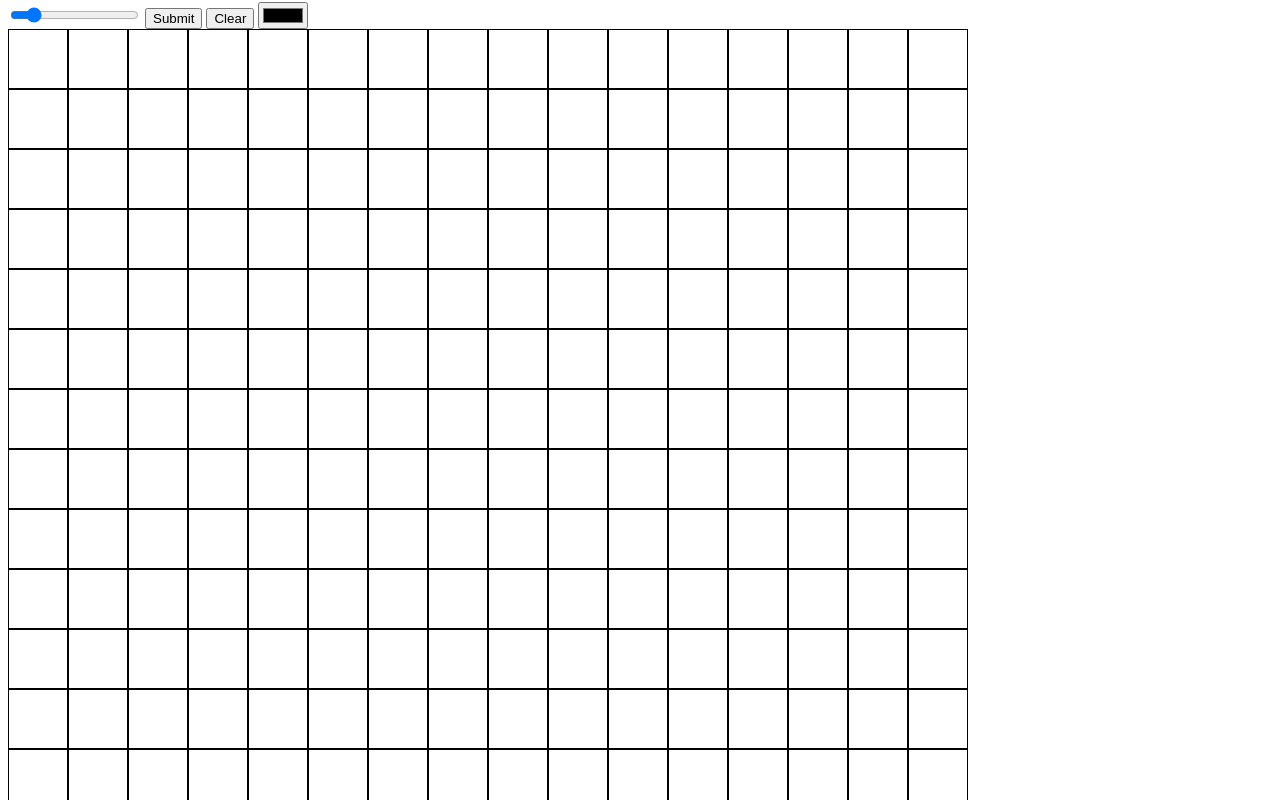
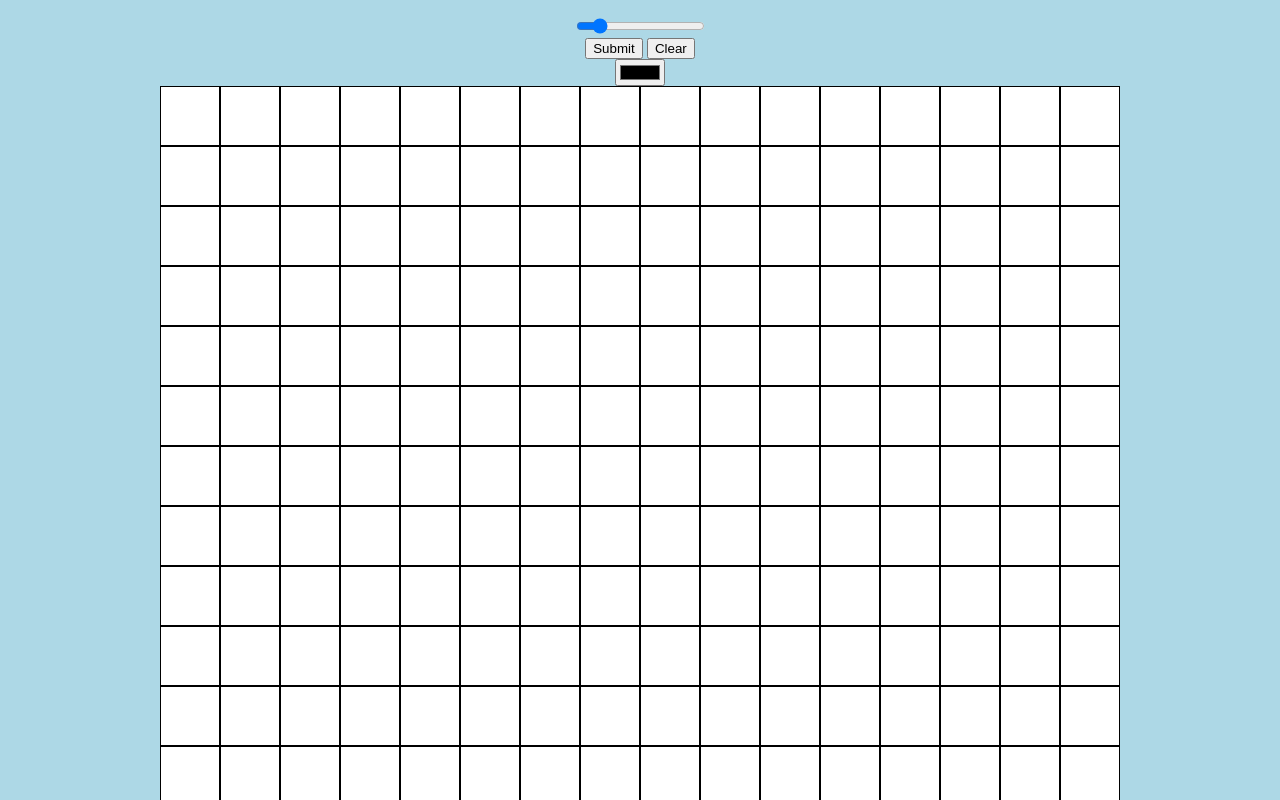
Before and after one commit to zhuojunxu/Etch-a-Sketch, a plain HTML site: page index.html in a window 1280 px wide. Shown: the part 78-878 px from the top of the page. Drawn offline with Linux system fonts and the light colour scheme.

Commit message:
Added basic UI. Will come back to modify more UIs, as well as figuring out the logic of choosing eraser button.

```diff
--- a/index.html
+++ b/index.html
@@ -13,8 +13,11 @@
 
     <input type="range" id="intro" oninput=getDimension() min="2" max="99" value="16">
     <span id="dim"></span>
-    <button id="confirm">Submit</button>
-    <button id="clear">Clear</button>
+
+    <div class="Function">
+      <button id="confirm">Submit</button>
+      <button id="clear">Clear</button>
+    </div>
 
     <!--div class="modes">
       <button id="eraser">Eraser Mode</button>
--- a/style.css
+++ b/style.css
@@ -1,8 +1,18 @@
+body {
+    display: flex;
+    background-color: lightblue;
+    flex-direction: column;
+    justify-content: center;
+    align-items: center;
+    font-family:'Segoe UI', Tahoma, Geneva, Verdana, sans-serif
+}
+
 .grids {
     height: 960px;
     width: 960px;
     display: flex;
     flex-direction: column;
+    background-color: white;
 }
 
 .gridRow {
```
